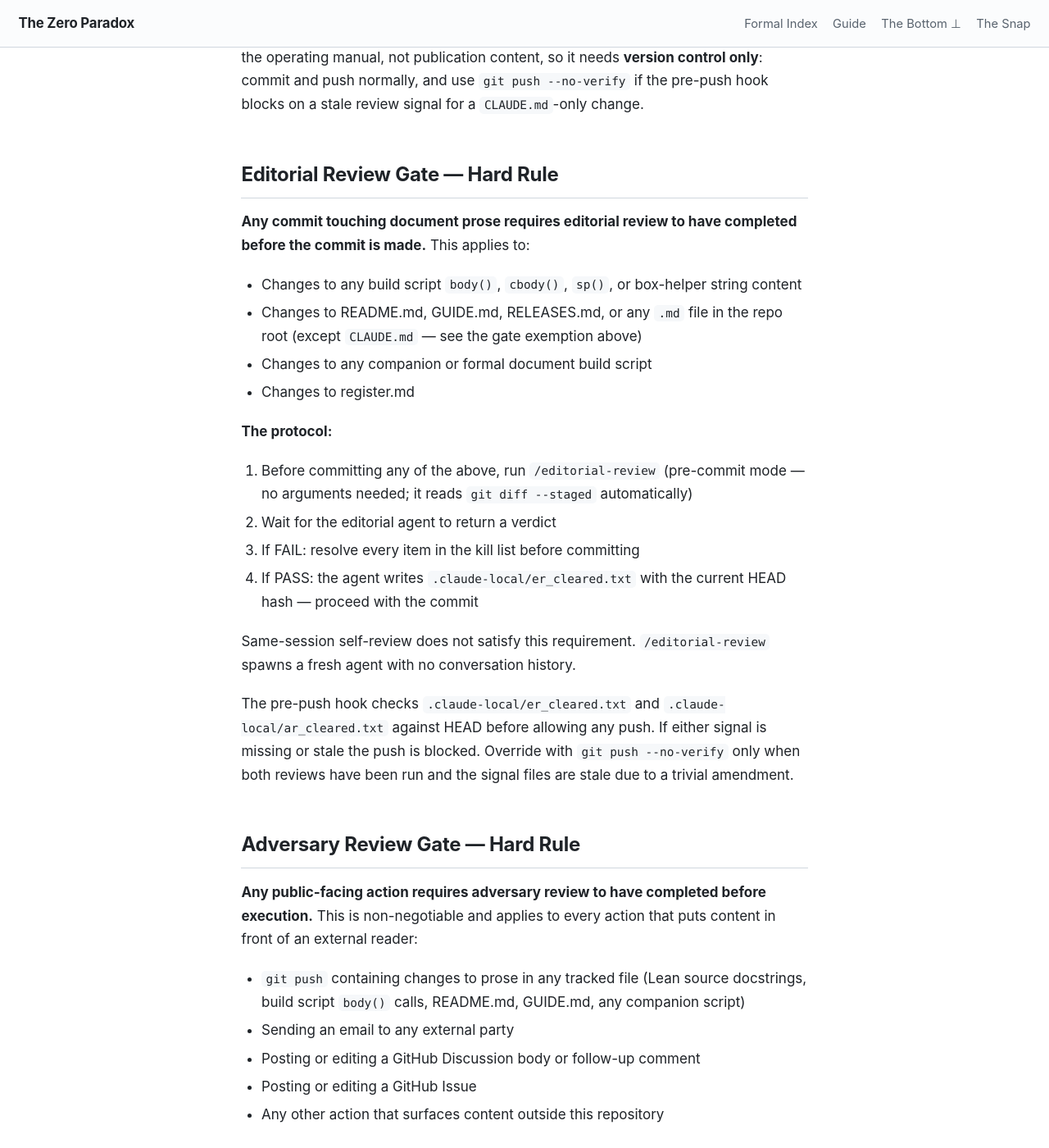
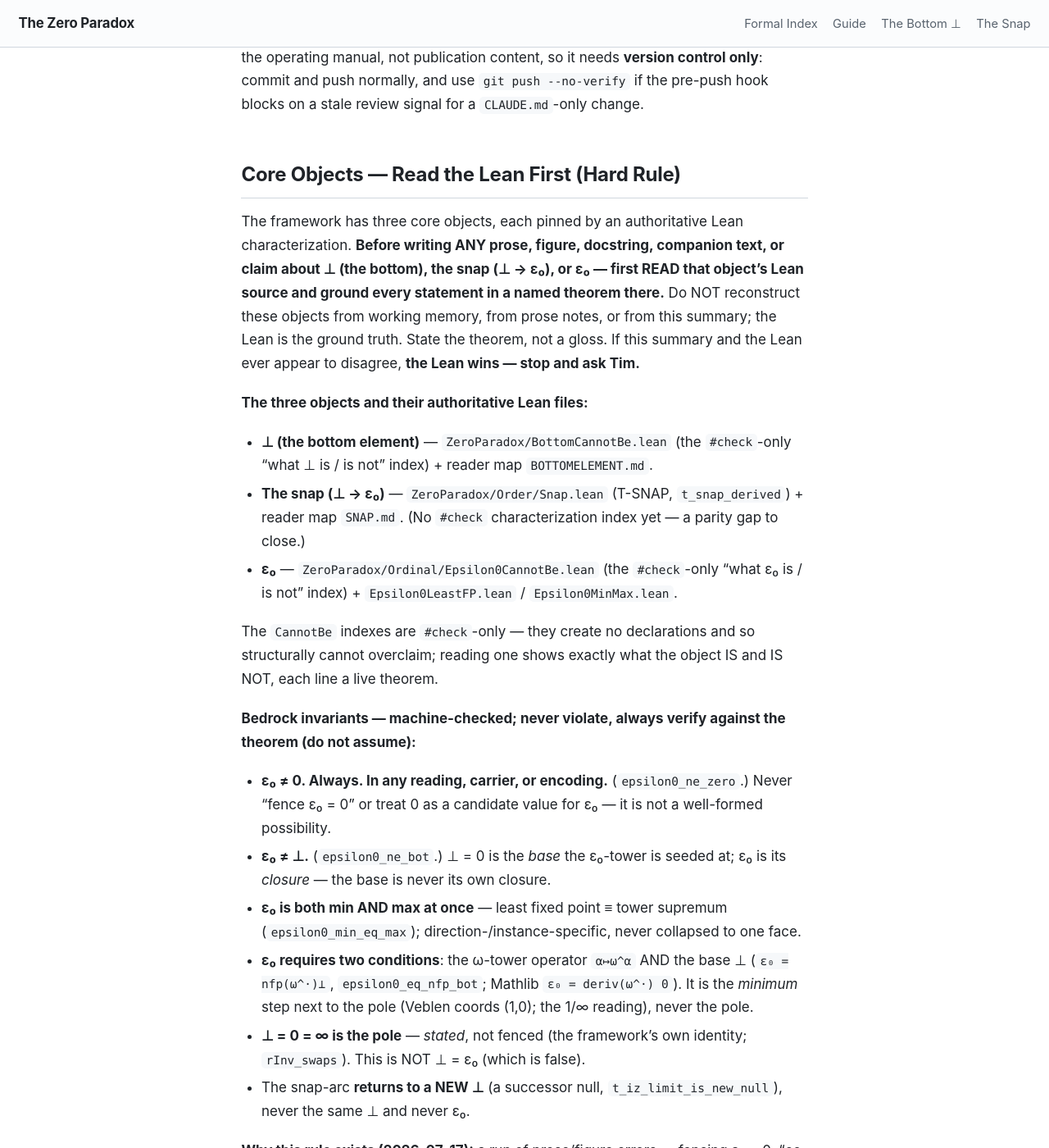
Before and after one commit to timbrigham/ZeroParadox, a Jekyll site: the page built from CLAUDE.md, in a window 1280 px wide and 1400 px high, scrolled down 322 px. Shown: the whole window at 82% size. Built offline with Jekyll 4.4.1, drawn with Linux system fonts in a browser that asks for light colours; our own code applies the rules of GitHub Pages for plain Markdown files; some of the changed text lies outside the part shown.

Commit message:
CLAUDE.md: hard rule - read the three core objects (bottom/snap/epsilon0) from Lean first, cite theorems
Co-Authored-By: Claude Opus 4.8 <noreply@anthropic.com>
Claude-Session: https://claude.ai/code/session_01NzxG1aMmLGTZrNti4atWNw

```diff
--- a/CLAUDE.md
+++ b/CLAUDE.md
@@ -3,6 +3,27 @@
 This file provides guidance to Claude Code (claude.ai/code) when working with code in this repository.
 
 **Gate exemption — this file and operational meta.** `CLAUDE.md` itself (and other internal operating-instruction / meta files, as opposed to the mathematical publication content) is **exempt from the Editorial Review Gate and the Adversary Review Gate** below. The review gates are scoped to externally-facing publication prose — formal documents, companions, README.md/GUIDE.md, build-script prose. `CLAUDE.md` is the operating manual, not publication content, so it needs **version control only**: commit and push normally, and use `git push --no-verify` if the pre-push hook blocks on a stale review signal for a `CLAUDE.md`-only change.
+
+## Core Objects — Read the Lean First (Hard Rule)
+
+The framework has three core objects, each pinned by an authoritative Lean characterization. **Before writing ANY prose, figure, docstring, companion text, or claim about ⊥ (the bottom), the snap (⊥ → ε₀), or ε₀ — first READ that object's Lean source and ground every statement in a named theorem there.** Do NOT reconstruct these objects from working memory, from prose notes, or from this summary; the Lean is the ground truth. State the theorem, not a gloss. If this summary and the Lean ever appear to disagree, **the Lean wins — stop and ask Tim.**
+
+**The three objects and their authoritative Lean files:**
+- **⊥ (the bottom element)** — `ZeroParadox/BottomCannotBe.lean` (the `#check`-only "what ⊥ is / is not" index) + reader map `BOTTOMELEMENT.md`.
+- **The snap (⊥ → ε₀)** — `ZeroParadox/Order/Snap.lean` (T-SNAP, `t_snap_derived`) + reader map `SNAP.md`. (No `#check` characterization index yet — a parity gap to close.)
+- **ε₀** — `ZeroParadox/Ordinal/Epsilon0CannotBe.lean` (the `#check`-only "what ε₀ is / is not" index) + `Epsilon0LeastFP.lean` / `Epsilon0MinMax.lean`.
+
+The `CannotBe` indexes are `#check`-only — they create no declarations and so structurally cannot overclaim; reading one shows exactly what the object IS and IS NOT, each line a live theorem.
+
+**Bedrock invariants — machine-checked; never violate, always verify against the theorem (do not assume):**
+- **ε₀ ≠ 0. Always. In any reading, carrier, or encoding.** (`epsilon0_ne_zero`.) Never "fence ε₀ = 0" or treat 0 as a candidate value for ε₀ — it is not a well-formed possibility.
+- **ε₀ ≠ ⊥.** (`epsilon0_ne_bot`.) ⊥ = 0 is the *base* the ε₀-tower is seeded at; ε₀ is its *closure* — the base is never its own closure.
+- **ε₀ is both min AND max at once** — least fixed point ≡ tower supremum (`epsilon0_min_eq_max`); direction-/instance-specific, never collapsed to one face.
+- **ε₀ requires two conditions**: the ω-tower operator `α↦ω^α` AND the base ⊥ (`ε₀ = nfp(ω^·)⊥`, `epsilon0_eq_nfp_bot`; Mathlib `ε₀ = deriv(ω^·) 0`). It is the *minimum* step next to the pole (Veblen coords (1,0); the 1/∞ reading), never the pole.
+- **⊥ = 0 = ∞ is the pole** — *stated*, not fenced (the framework's own identity; `rInv_swaps`). This is NOT ⊥ = ε₀ (which is false).
+- The snap-arc **returns to a NEW ⊥** (a successor null, `t_iz_limit_is_new_null`), never the same ⊥ and never ε₀.
+
+**Why this rule exists (2026-07-17):** a run of prose/figure errors — fencing ε₀ = 0, "co-locating ⊥ and ε₀," flattening min≡max to one face, calling ε₀ "a large ordinal / ceiling" — all came from reconstructing these objects from working memory instead of reading the Lean. The fix is mechanical: read the `CannotBe` index first, cite the theorem, never gloss.
 
 ## Editorial Review Gate — Hard Rule
 
```
